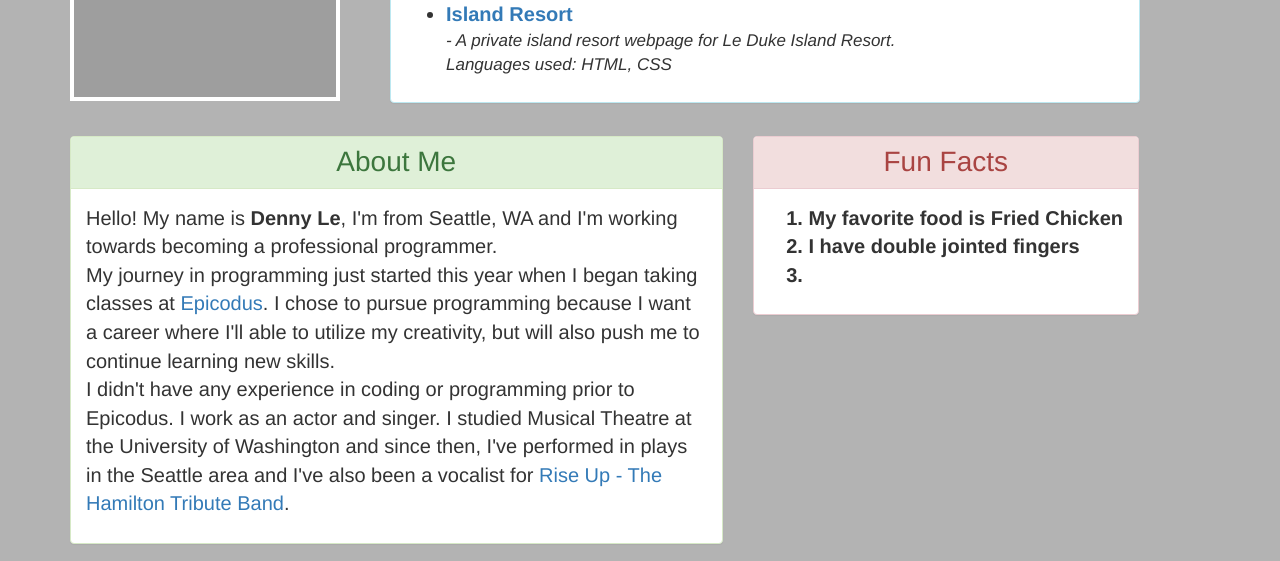
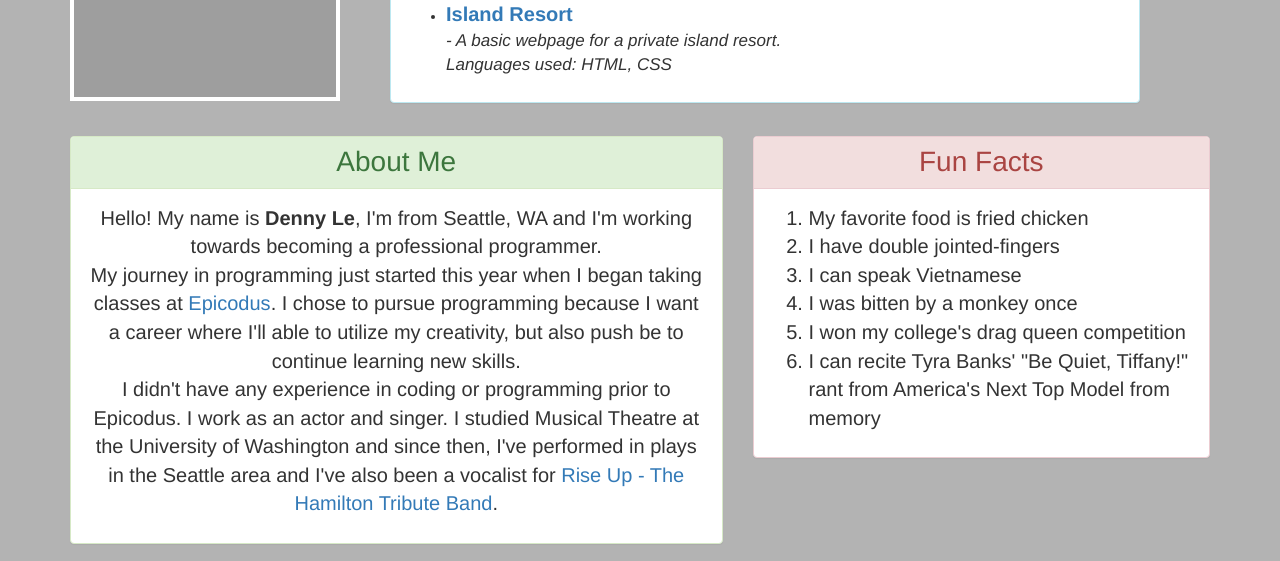
Before and after one commit to dennycle/Portfolio, a plain HTML site: page index.html in a window 1280 px wide. Shown: the part 449-1010 px from the top of the page. Drawn offline with Linux system fonts and the light colour scheme; grey boxes are pictures that could not be loaded.

Commit message:
add updated README and final edit of webpage

```diff
--- a/css/styles.css
+++ b/css/styles.css
@@ -27,11 +27,12 @@ img {
 }
 .panel-success {
   float: left;
+  text-align: center;
 }
 .panel-danger {
   float: left;
 }
-li {
+.projects {
   font-weight: bold;
   font-size: 20px;
 }
@@ -47,3 +48,6 @@ body {
 p {
   font-size: 20px;
 }
+ol {
+  font-size: 20px;
+}
--- a/index.html
+++ b/index.html
@@ -17,14 +17,14 @@
             </div>
             <div class="panel-body">
               <ul>
-                <li><a href="https://dennycle.github.io/bondi-beach/">Bondi Beach</a></li>
+                <li><span class="projects"><a href="https://dennycle.github.io/bondi-beach/">Bondi Beach</a></span></li>
                 <em>- A vacation webpage for Bondi Beach. <br>Languages used: HTML, CSS, Bootstrap</em>
-                <li><a href="https://dennycle.github.io/animal-shelter/">Animal Shelter</a></li>
+                <li><span class="projects"><a href="https://dennycle.github.io/animal-shelter/">Animal Shelter</a></span></li>
                 <em>- An animal shelter webpage that profiles animals that are available for adoption. <br>Languages used: HTML, CSS</em>
-                <li><a href="https://dennycle.github.io/cupcake-shop/">Cupcake Shop</a></li>
+                <li><span class="projects"><a href="https://dennycle.github.io/cupcake-shop/">Cupcake Shop</a></span></li>
                 <em>- A cupcake shop webpage with information about Seattle's Best Cupcakes. <br>Languages used: HTML, CSS</em>
-                <li><a href="https://dennycle.github.io/private-island/">Island Resort</a></li>
-                <em>- A private island resort webpage for Le Duke Island Resort. <br>Languages used: HTML, CSS</em>
+                <li><span class="projects"><a href="https://dennycle.github.io/private-island/">Island Resort</a></span></li>
+                <em>- A basic webpage for a private island resort. <br>Languages used: HTML, CSS</em>
               </ul>
             </div>
           </div>
@@ -39,7 +39,7 @@
               <h2 class="panel-title">About Me</h2>
             </div>
             <div class="panel-body">
-              <p>Hello! My name is <strong>Denny Le</strong>, I'm from Seattle, WA and I'm working towards becoming a professional programmer. <br> My journey in programming just started this year when I began taking classes at <a href="https://www.epicodus.com/">Epicodus</a>. I chose to pursue programming because I want a career where I'll able to utilize my creativity, but will also push me to continue learning new skills. <br> I didn't have any experience in coding or programming prior to Epicodus. I work as an actor and singer. I studied Musical Theatre at the University of Washington and since then, I've performed in plays in the Seattle area and I've also been a vocalist for <a href="https://www.facebook.com/RiseUpSeattleBand/">Rise Up - The Hamilton Tribute Band</a>.</p>
+              <p>Hello! My name is <strong>Denny Le</strong>, I'm from Seattle, WA and I'm working towards becoming a professional programmer. <br> My journey in programming just started this year when I began taking classes at <a href="https://www.epicodus.com/">Epicodus</a>. I chose to pursue programming because I want a career where I'll able to utilize my creativity, but also push be to continue learning new skills. <br> I didn't have any experience in coding or programming prior to Epicodus. I work as an actor and singer. I studied Musical Theatre at the University of Washington and since then, I've performed in plays in the Seattle area and I've also been a vocalist for <a href="https://www.facebook.com/RiseUpSeattleBand/">Rise Up - The Hamilton Tribute Band</a>.</p>
             </div>
           </div>
         </div>
@@ -50,9 +50,12 @@
             </div>
             <div class="panel-body">
               <ol>
-                <li>My favorite food is Fried Chicken</li>
-                <li>I have double jointed fingers</li>
-                <li></li>
+                <li>My favorite food is fried chicken</li>
+                <li>I have double jointed-fingers</li>
+                <li>I can speak Vietnamese</li>
+                <li>I was bitten by a monkey once</li>
+                <li>I won my college's drag queen competition</li>
+                <li>I can recite Tyra Banks' "Be Quiet, Tiffany!" rant from America's Next Top Model from memory</li>
               </ol>
             </div>
           </div>
```
Also changed, not shown: 1 other file.
